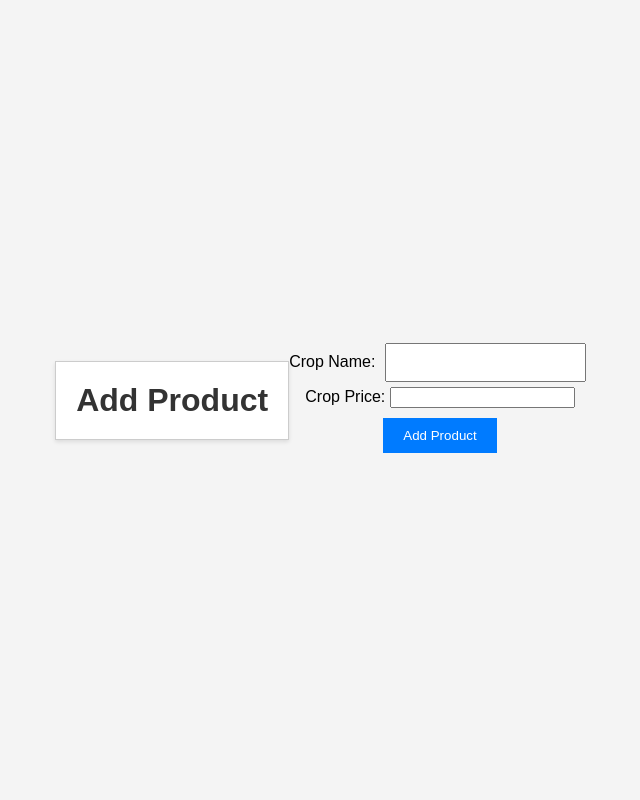
After one commit to rennysam/farmSrm, a Node server app: page /addProduct in a window 1280 px wide. The commit adds this page. Shown: the whole page, without its empty margins (317-957 px from the left). Run offline with Node 20, Linux system fonts and the light colour scheme; some libraries are stand-ins or nearby versions.

Commit message:
Add files via upload

```diff
--- /dev/null
+++ b/views/addProduct.ejs
@@ -0,0 +1,59 @@
+<!DOCTYPE html>
+<html lang="en">
+  <head>
+    <meta charset="UTF-8" />
+    <meta name="viewport" content="width=device-width, initial-scale=1.0" />
+    <title>Welcome Page</title>
+    <style>
+      body {
+        font-family: Arial, sans-serif;
+        background-color: #f4f4f4;
+        margin: 0;
+        padding: 0;
+        display: flex;
+        justify-content: center;
+        align-items: center;
+        height: 100vh;
+      }
+
+      h1 {
+        color: #333;
+        text-align: center;
+        padding: 20px;
+        border: 1px solid #ccc;
+        background-color: #fff;
+        box-shadow: 0px 2px 4px rgba(0, 0, 0, 0.1);
+      }
+
+      form {
+        text-align: center;
+      }
+
+      input[type="text"] {
+        padding: 10px;
+        margin: 5px;
+      }
+
+      input[type="submit"] {
+        padding: 10px 20px;
+        margin: 10px;
+        background-color: #007bff;
+        color: white;
+        border: none;
+        cursor: pointer;
+      }
+    </style>
+  </head>
+  <body>
+    <h1>Add Product</h1>
+    <form method="POST" action="/addProduct">
+      <label for="cropName">Crop Name:</label>
+      <input type="text" id="cropName" name="cropName" required />
+      <br />
+      <label for="cropPrice">Crop Price:</label>
+      <input type="number" id="cropPrice" name="cropPrice" required />
+      <br />
+      <input type="submit" value="Add Product" />
+    </form>
+  </body>
+</html>
```
Also changed, not shown: views/products.ejs (added, +15 -0 lines), views/welcome.ejs (+36 -1 lines).
